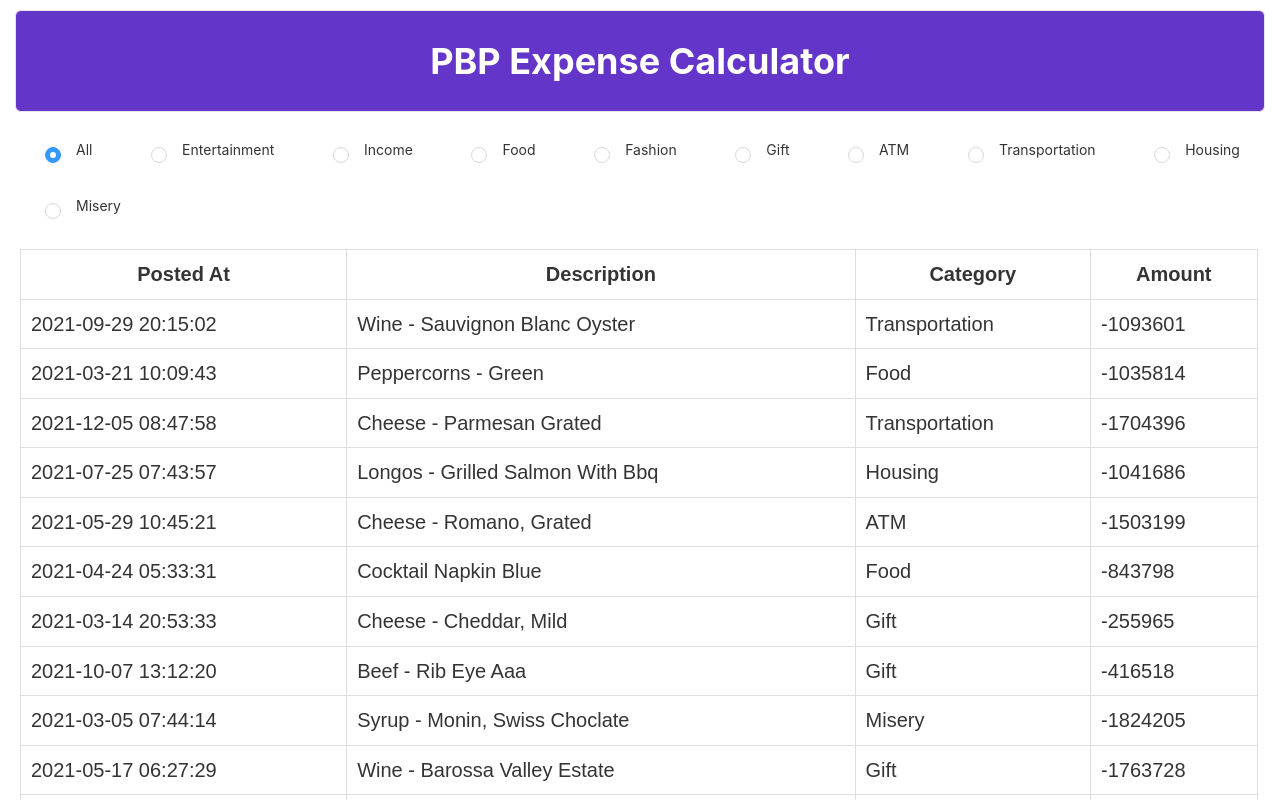
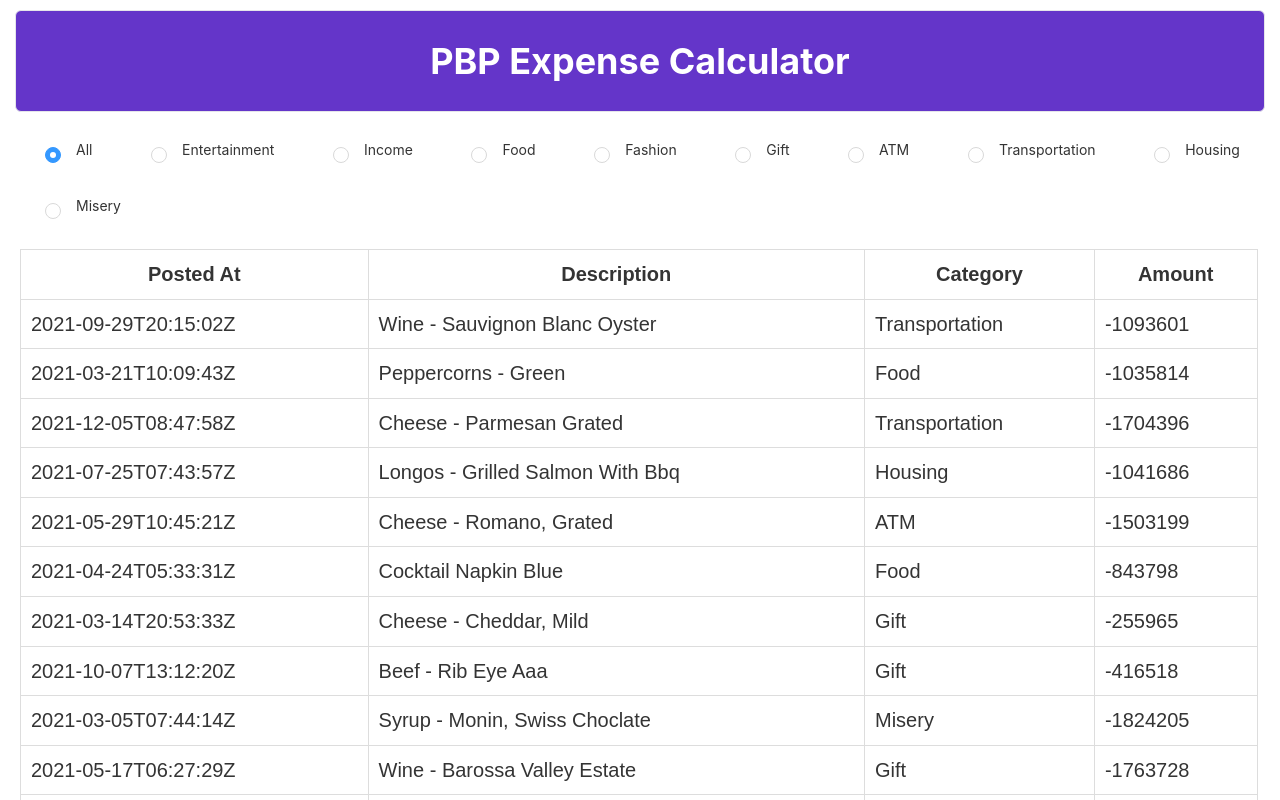
Before and after one commit to gitx5622/PBP_test, a React (Create React App) app: page / in a window 1280 px wide. Shown: the top 800 px of the page. Built offline with nearby package versions, Linux system fonts and the light colour scheme.

Commit message:
added date util to format date as required

```diff
--- a/package.json
+++ b/package.json
@@ -4,10 +4,11 @@
   "private": true,
   "dependencies": {
     "axios": "^0.25.0",
+    "dayjs": "^1.10.7",
     "react": "^17.0.2",
     "react-dom": "^17.0.2",
-    "rsuite": "^5.5.0",
-    "react-scripts": "4.0.3"
+    "react-scripts": "4.0.3",
+    "rsuite": "^5.5.0"
   },
   "scripts": {
     "start": "react-scripts start",
--- a/src/components/transanctions/transanction_card.js
+++ b/src/components/transanctions/transanction_card.js
@@ -1,8 +1,9 @@
 import React from 'react';
+import {formatDate} from "../../utils/date";
 
-const TransanctionCard = ({filteredTransactions, activeCategory, transactionData}) => {
+const TransanctionCard = ({ filteredTransactions, activeCategory, transactionData }) => {
     return (
-        <div style={{overflowX:"auto"}}>
+        <div style={{ overflowX: "auto" }}>
             <table style={styles.table}>
                 <tr style={styles.table.tr}>
                     <th style={styles.table.th}>Posted At</th>
@@ -13,7 +14,7 @@ const TransanctionCard = ({filteredTransactions, activeCategory, transactionData
                 {filteredTransactions && (
                     filteredTransactions.map((eachTransaction) => (
                         <tr key={eachTransaction.id}>
-                            <td style={styles.table.td}>{eachTransaction.posted_at}</td>
+                            <td style={styles.table.td}>{formatDate(eachTransaction.posted_at)}</td>
                             <td style={styles.table.td}>{eachTransaction.description}</td>
                             <td style={styles.table.td}>{eachTransaction.category}</td>
                             <td style={styles.table.td}>{eachTransaction.amount}</td>
@@ -23,7 +24,7 @@ const TransanctionCard = ({filteredTransactions, activeCategory, transactionData
                 {activeCategory.category === "All" && (
                     transactionData.map((eachTransaction) => (
                         <tr key={eachTransaction.id}>
-                            <td style={styles.table.td}>{eachTransaction.posted_at}</td>
+                            <td style={styles.table.td}>{formatDate(eachTransaction.posted_at)}</td>
                             <td style={styles.table.td}>{eachTransaction.description}</td>
                             <td style={styles.table.td}>{eachTransaction.category}</td>
                             <td style={styles.table.td}>{eachTransaction.amount}</td>
--- /dev/null
+++ b/src/utils/date.js
@@ -0,0 +1,6 @@
+import dayjs from 'dayjs';
+
+export function formatDate(date) {
+    const formatedDate = dayjs(date);
+    return formatedDate.format('YYYY-MM-DDTHH:mm:ss[Z]');
+}
```
Also changed, not shown: src/components/transanctions/bankContainer.js (+7 -7 lines), src/components/transanctions/navbar.js (deleted), src/components/transanctions/transactions_data.json (renamed from src/components/transanctions/sample_data.json), 1 other file (tests, documents, lock files or other folders).
